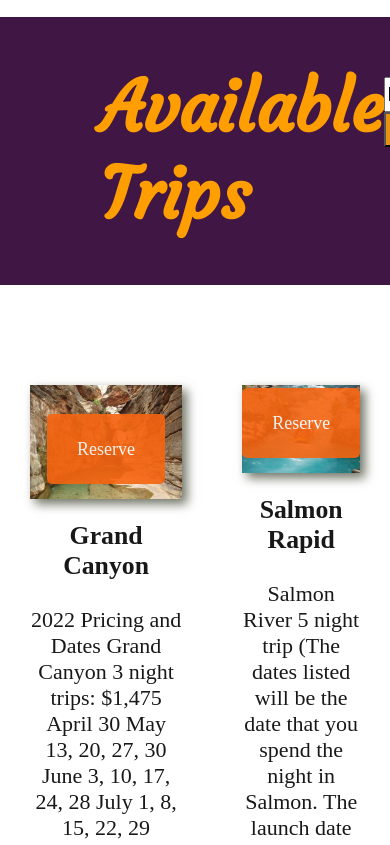
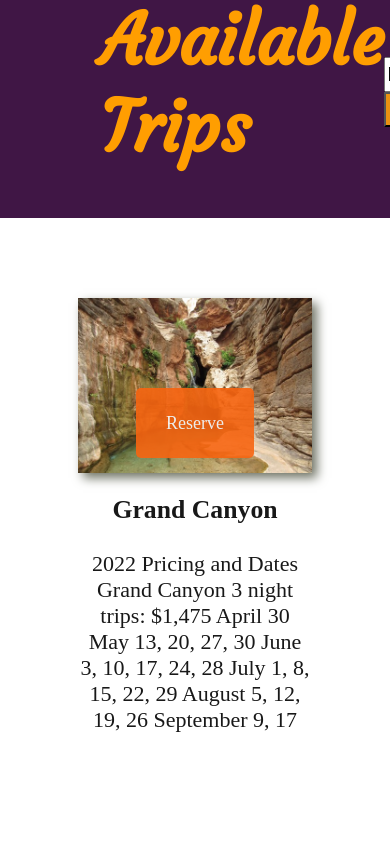
Before and after one commit to gereze32/wdd-130, a plain HTML site: page wwr/dates.html in a window 390 px wide. Shown: the part 231-1076 px from the top of the page. Drawn offline with Linux system fonts and the light colour scheme.

Commit message:
adding query

```diff
--- a/wwr/styles/style.css
+++ b/wwr/styles/style.css
@@ -371,53 +371,8 @@ background-color: #274b44;
 
 
 
-
-
-
-
-
-
-
-
-
-
-
-
-
-
-
-
-
-
-
-
-
-
-
-
-
-
-
-
-
-
-
-
-
-
-
-
-
-
-
-
-
-
-
-
-
 @media screen and (max-width: 900px) {
-    #hero, .home-grid {
+    #hero, .home-grid, .rectangule-box, .big-grid {
         display: block;
         height: auto;
     }
@@ -428,10 +383,10 @@ background-color: #274b44;
         display: block;
         padding: 15px;
     }
-    #hero {
+    #hero, #rectangule-box {
         margin-top: 0;
     }
-    #hero-msg {
+    #hero-msg, .rectangule-title {
         margin-top: 0;
     }
     #hero-msg h4 {
@@ -441,14 +396,14 @@ background-color: #274b44;
         font-size: 25px;
         color: #6f7364;
     }
-    .rivers-card, .camping-card, .rapids-card {
+    .rivers-card, .camping-card, .rapids-card, .canyon-trip, .fast, .family-trip {
         margin: 50px auto;
         width: 60%;
     }
     #background {
         display: none;
     }
-    .mountains, .msg {
+    .mountains, .msg, .included {
         width: 80%;
         display: block;
         margin: 0 auto;
```
